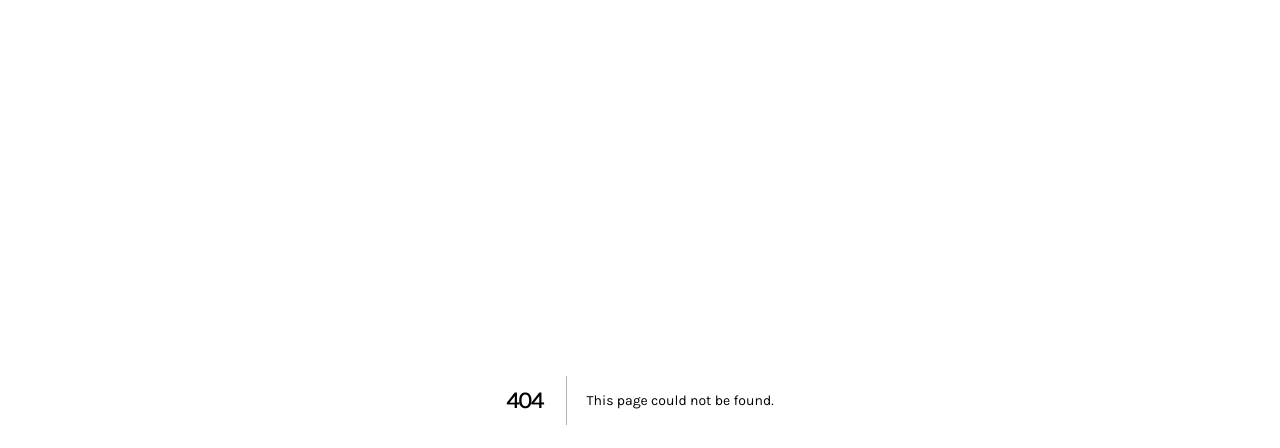
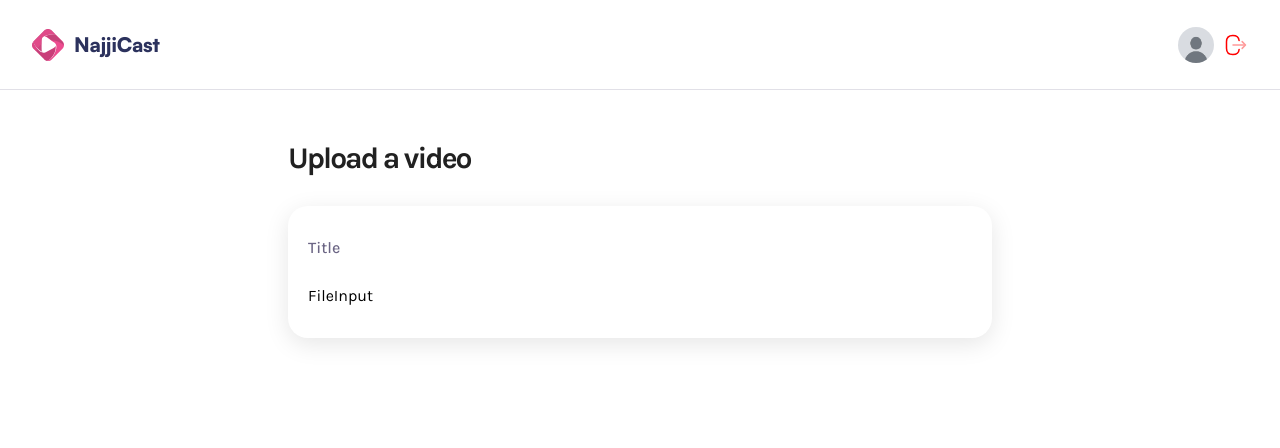
Before and after one commit to owenmicheal/screen-recording, a Next.js app: page /upload in a window 1280 px wide. Before the commit this address had no page. Shown: the top 448 px of the page. Built offline with nearby package versions, Linux system fonts and the light colour scheme.

Commit message:
declaer form props

```diff
--- /dev/null
+++ b/app/(root)/upload/page.tsx
@@ -0,0 +1,49 @@
+"use client";
+
+import FileInput from "@/components/FileInput";
+import FormField from "@/components/FormField";
+import { ChangeEvent, useState } from "react";
+
+const page = () => {
+  const [formData, setFormData] = useState({
+    title: "",
+    description: "",
+    visibility: "public",
+  });
+
+  const [error, setError] = useState(null);
+  const [isLoading, setIsLoading] = useState(false);
+  const [isSubmitting, setIsSubmitting] = useState(false);
+  const [isSuccess, setIsSuccess] = useState(false);
+
+  const handleInputChange = (e: ChangeEvent) => {
+    const { name, value } = e.target;
+    setFormData((prevState) => ({
+      ...prevState,
+      [name]: value,
+    }));
+  };
+
+  return (
+    <div className="wrapper-md upload-page">
+      <h1>Upload a video</h1>
+      {error && <div className="error-field">{error}</div>}
+
+      <form
+        action=""
+        className="rounded-20 shadow-10 gap-6 w-full flex flex-col px-5 py-7.5"
+      >
+        <FormField
+          id="title"
+          label="Title"
+          value={formData.title}
+          onChange={handleInputChange}
+          placeholder="Enter video title here..."
+        />
+        <FileInput />
+      </form>
+    </div>
+  );
+};
+
+export default page;
--- /dev/null
+++ b/components/FileInput.tsx
@@ -0,0 +1,7 @@
+import React from "react";
+
+const FileInput = () => {
+  return <div>FileInput</div>;
+};
+
+export default FileInput;
--- /dev/null
+++ b/components/FormField.tsx
@@ -0,0 +1,22 @@
+import React from "react";
+
+const FormField = ({
+  id,
+  label,
+  type = "text",
+  value,
+  onChange,
+  placeholder,
+  as = "input",
+  options = [],
+}: FormFieldProps) => {
+  const inputToRender =
+    as === "input" ? "input" : as === "textarea" ? "textarea" : "select";
+  return (
+    <div className="form-field">
+      <label htmlFor={id}>{label}</label>
+    </div>
+  );
+};
+
+export default FormField;
```
